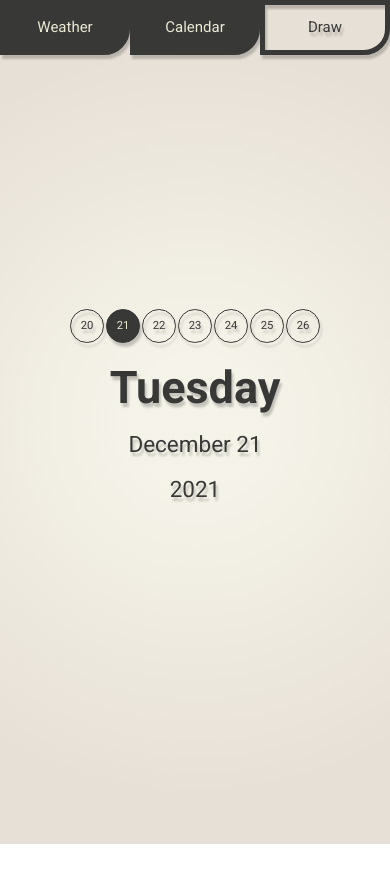
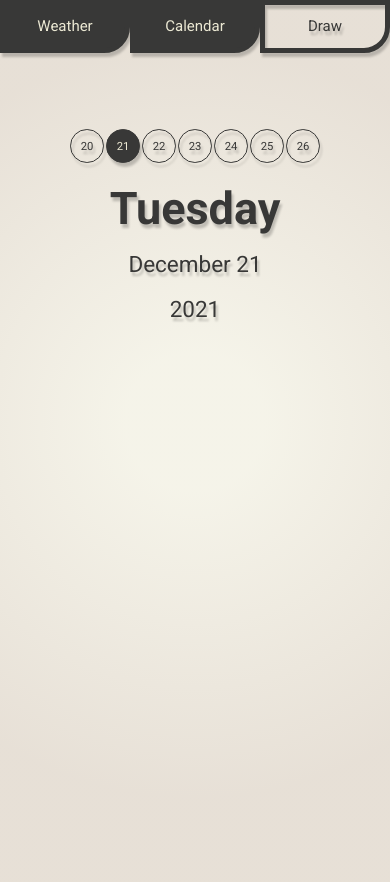
Before and after one commit to rileymcmaster/handheld-org, a React (Create React App) app: page /calendar in a window 390 px wide. Shown: the top 882 px of the page. Before the commit the page ends 844 px from the top, so only its background shows below. Built offline with nearby package versions, Linux system fonts and the light colour scheme.

Commit message:
mobile view bug fixes

```diff
--- a/package.json
+++ b/package.json
@@ -17,6 +17,7 @@
     "react-router": "^6.2.1",
     "react-router-dom": "^6.2.1",
     "react-scripts": "5.0.0",
+    "react-tooltip": "^4.2.21",
     "react-transition-group": "^4.4.2",
     "styled-components": "^5.3.3",
     "web-vitals": "^2.1.0"
--- a/src/App.js
+++ b/src/App.js
@@ -69,7 +69,7 @@ const MobileWrapper = styled.div`
   height: 90vh;
 `;
 const MobileContainer = styled.div`
-  padding: 1rem;
+  padding: 0 1rem;
   height: 100%;
 `;
 export default App;
--- a/src/GlobalStyles.js
+++ b/src/GlobalStyles.js
@@ -44,8 +44,7 @@ export default createGlobalStyle`
     }
 
     html, body {
-        min-height: 100%;
-        height: 100%;
+        min-height: 100vh;
     }
 
     h1 {
--- a/src/components/Calendar.js
+++ b/src/components/Calendar.js
@@ -1,6 +1,5 @@
 import dayjs from "dayjs";
 import React from "react";
-import { useQuery } from "react-query";
 import styled from "styled-components";
 
 import WeekDayList from "./WeekDayList";
@@ -34,9 +33,8 @@ const Wrapper = styled.div`
   display: flex;
   flex-direction: column;
   align-items: center;
-  justify-content: center;
-  height: 100%;
-  margin-top: -3rem;
+  justify-content: flex-start;
+  margin-top: 3rem;
   @media (min-width: 768px) {
     margin-top: 0;
     font-size: 1.2rem;
--- a/src/components/Draw.js
+++ b/src/components/Draw.js
@@ -66,14 +66,14 @@ const Wrapper = styled.div`
   justify-self: center;
   display: flex;
   flex-direction: column;
-  justify-content: center;
+  justify-content: flex-start;
   align-items: center;
 
   height: 100%;
   width: 100%;
   max-width: 420px;
   margin: auto;
-  margin-top: -2rem;
+  margin-top: 1rem;
 
   @media (min-width: 768px) {
     margin: auto;
--- a/src/components/Navbar.js
+++ b/src/components/Navbar.js
@@ -31,13 +31,15 @@ const Nav = styled.nav`
   width: 100%;
   display: flex;
   justify-content: space-around;
-
-  margin-bottom: 1rem;
+  height: 10vh;
+  margin-bottom: 2rem;
   a {
     text-decoration: none;
     width: 100%;
-    padding: 1rem 0;
-    text-align: center;
+    display: flex;
+    justify-content: center;
+    align-items: center;
+    height: 3.5rem;
     outline: none;
     color: var(--primary-colour);
     border: 5px solid var(--primary-colour);
--- a/src/components/Weather.js
+++ b/src/components/Weather.js
@@ -1,12 +1,15 @@
 import React from "react";
 import { useQuery } from "react-query";
 import styled from "styled-components";
+import useMediaQuery from "../utils/useMediaQuery";
 
 import { fetchWeather, fetchForecast } from "../utils/fetchWeather";
 import WeatherDisplay from "./WeatherDisplay";
 import WeatherIcon from "./WeatherIcon";
 
 const Weather = () => {
+  const isDesktop = useMediaQuery("(min-width: 768px)");
+
   const weather = useQuery("weather", fetchWeather, {
     staleTime: 10000,
     // enabled: false,
@@ -17,28 +20,9 @@ const Weather = () => {
     // enabled: false,
   });
 
-  // if (!weather.isSuccess || !forecast.isSuccess) {
-  //   return (
-  //     <Wrapper>
-  //       <WeatherIcon icon={"smile"} />
-  //     </Wrapper>
-  //   );
-  // }
-  // if (weather.isLoading || forecast.isLoading) {
-  //   return <p>LOADING</p>;
-  // }
-  // if (weather.isError || forecast.isLoading) {
-  //   return <p>failed</p>;
-  // }
-
   return (
     <Wrapper>
-      {/* <Circle /> */}
-      <WeatherIcon
-        loading={weather.isLoading || forecast.isLoading}
-        icon={weather?.data?.weather}
-        weather={weather?.data}
-      />
+      <WeatherIcon isDesktop={isDesktop} data={weather} />
       {weather.isSuccess && forecast.isSuccess && (
         <WeatherDisplay weather={weather.data} forecast={forecast.data.data} />
       )}
@@ -47,8 +31,6 @@ const Weather = () => {
 };
 
 const Wrapper = styled.div`
-  height: 100%;
-
   @media (min-width: 768px) {
     min-width: 20vw;
     width: calc(100 / 3) vw;
@@ -58,13 +40,4 @@ const Wrapper = styled.div`
   }
 `;
 
-const Circle = styled.div`
-  width: 7rem;
-  height: 7rem;
-  background: var(--primary-colour);
-  border-radius: 50%;
-  filter: var(--dropshadow-desktop);
-  margin: auto;
-`;
-
 export default Weather;
--- a/src/components/WeatherDisplay.js
+++ b/src/components/WeatherDisplay.js
@@ -1,4 +1,4 @@
-import React, { useEffect, useState } from "react";
+import React, { useState } from "react";
 import styled, { keyframes } from "styled-components";
 import AnimateHeight from "react-animate-height";
 
@@ -31,9 +31,7 @@ const WeatherDisplay = ({ weather, forecast }) => {
   };
 
   // TODOS
-  // map icons to weather codes
-  // should feels like be a tooltip?
-  // change city
+  // be able to change city
 
   return (
     <Container>
@@ -75,11 +73,11 @@ const Container = styled.div`
   display: flex;
   flex-direction: column;
   align-items: center;
-  justify-content: center;
-  height: 100%;
+  justify-content: flex-start;
+  height: auto;
+  overflow: hidden;
   transition: all 2s;
   animation: ${fadeIn} 2s ease;
-  /* position: absolute; */
   @media (min-width: 768px) {
     justify-content: flex-start;
     min-width: 150px;
@@ -106,24 +104,8 @@ const Container = styled.div`
   }
 `;
 
-const Circle = styled.div`
-  width: 7rem;
-  height: 7rem;
-  background: var(--primary-colour);
-  border-radius: 50%;
-  filter: var(--dropshadow-desktop);
-`;
-
-const dropdown = keyframes`
-from {
-  height: 0%;
-}
-to {
-  height: 50%;
-}
-`;
-
 const ShowMoreContainer = styled.div`
   text-align: center;
+  padding-bottom: 5rem;
 `;
 export default WeatherDisplay;
--- a/src/components/WeatherIcon.js
+++ b/src/components/WeatherIcon.js
@@ -2,35 +2,39 @@ import React, { useState, useEffect } from "react";
 import styled from "styled-components";
 import smile from "../assets/smile.jpg";
 import { CSSTransition } from "react-transition-group";
+import ReactTooltip from "react-tooltip";
 
 import RenderIcon from "../utils/renderIcon";
 
 import weatherCodes from "../data/weatherCodes";
 
-const WeatherIcon = ({ loading, icon, weather }) => {
+const WeatherIcon = ({ data, isDesktop }) => {
   const [showIcon, setShowIcon] = useState(false);
   const [weatherIcon, setWeatherIcon] = useState(null);
+  const { isSuccess, isFetching, data: weather } = data;
 
   useEffect(() => {
-    if (weather) {
+    if (isSuccess) {
       const matchWeatherCode = weatherCodes.find(
         (code) => code.code === weather.weather.code
       );
+      // pod will be "d" for day, "n" for night
 
       setWeatherIcon(
         weather.pod === "n"
           ? "moon"
-          : matchWeatherCode
+          : matchWeatherCode.icon
           ? matchWeatherCode.icon
           : "sun"
       );
     }
-  }, [weather]);
+    return () => setShowIcon(false);
+  }, [isSuccess, isFetching, weather, isDesktop]);
 
   return (
     <Wrapper>
       <CSSTransition
-        in={loading}
+        in={isFetching}
         appear={true}
         timeout={1000}
         classNames="fade"
@@ -42,11 +46,15 @@ const WeatherIcon = ({ loading, icon, weather }) => {
 
       <CSSTransition
         in={showIcon}
+        appear={true}
         timeout={1000}
         classNames="fade"
         unmountOnExit
       >
-        <RenderIcon icon={weatherIcon} />
+        <div data-tip={weather?.weather?.description}>
+          <RenderIcon icon={weatherIcon} />
+          <ReactTooltip place="bottom" />
+        </div>
       </CSSTransition>
     </Wrapper>
   );
@@ -55,15 +63,17 @@ const WeatherIcon = ({ loading, icon, weather }) => {
 const Wrapper = styled.div`
   mix-blend-mode: darken;
 
-  width: 200px;
-  height: 200px;
+  width: 160px;
+  height: 160px;
   margin: auto;
 
-  img {
-    width: 180px;
-    height: 180px;
+  img,
+  svg {
+    width: 160px;
+    height: 160px;
     margin: auto;
   }
+
   .fade-appear {
     opacity: 0;
   }
```
Also changed, not shown: 1 other file (tests, documents, lock files or other folders).
